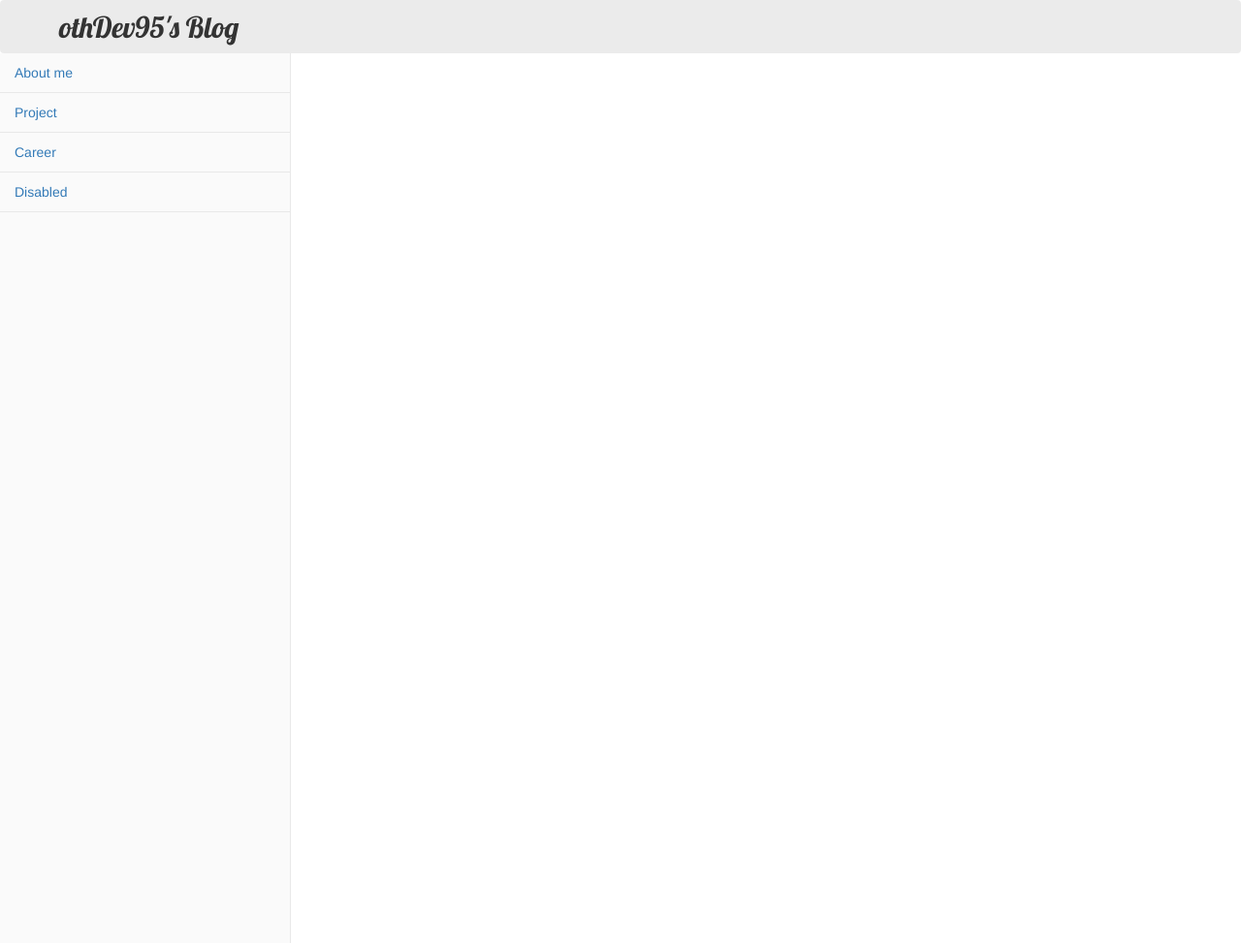
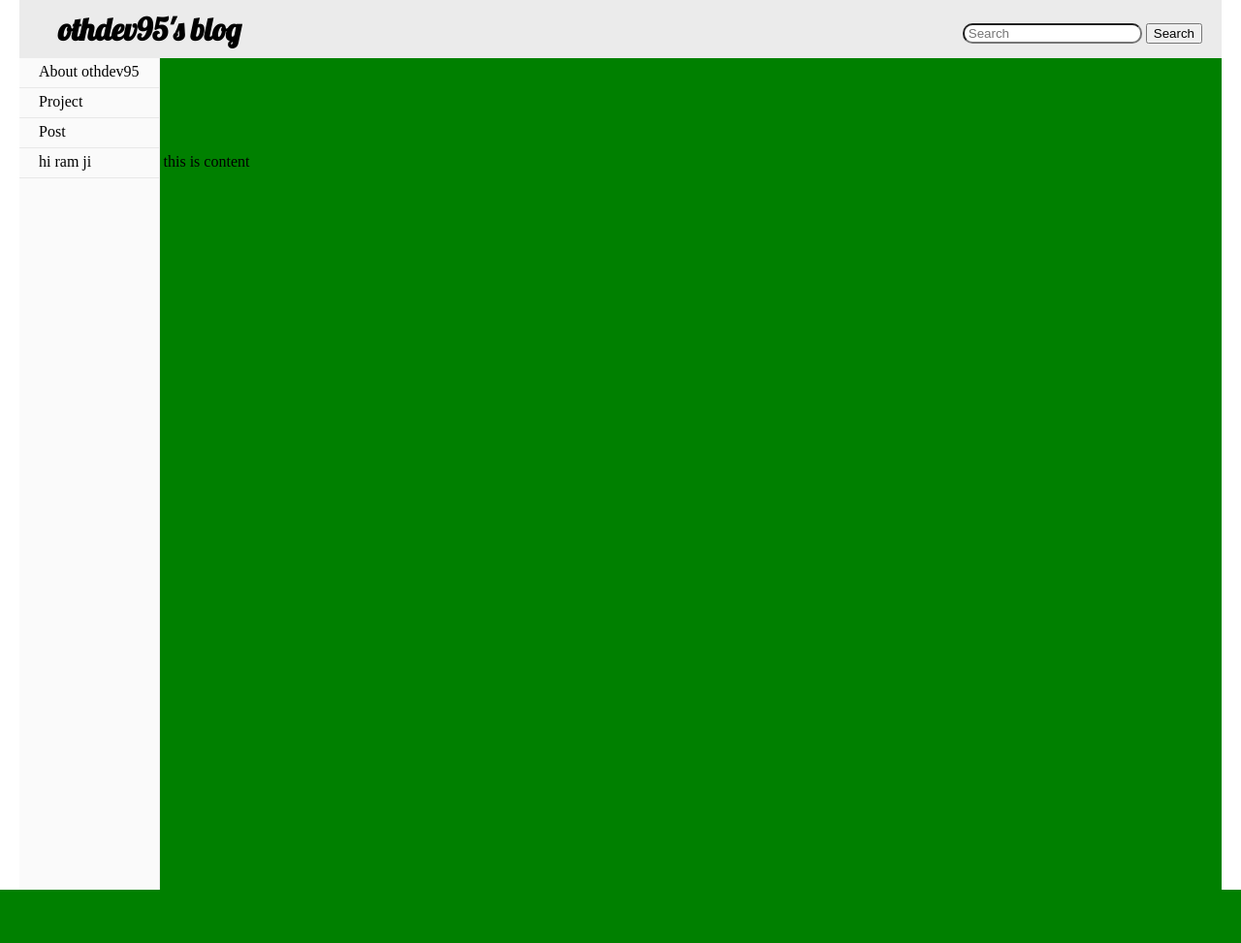
Before and after one commit to ohtaehyun/djangoTest, a Django app: template blog/templates/blog/base.html in a window 1280 px wide. Shown: the whole page at 97% size. After the commit the page ends 918 px from the top, so only its background shows below. Run offline with Django 3.2, Linux system fonts and the light colour scheme; the template is opened without the code that fills it, so the values that code supplies are empty; parts of the project's set-up code (start-up, migrations or seed data) failed here and were passed over; some libraries are stand-ins or nearby versions.

Commit message:
change css,html use vanila css

```diff
--- a/blog/static/blog/blog.css
+++ /dev/null
@@ -1,42 +0,0 @@
-
-html, body { height:100%; }
-
-.container{
-  overflow: auto;
-  margin: 0px;
-  padding: 0px;
-}
-
-.mynav{
-  width: 300px;
-  height:100vh;
-  background: #fafafa;
-  border-right: 1px solid rgba(0,0,0,.07);
-  display: inline-block;
-  float: left;
-}
-
-.navbar{
-  font-family: 'Lobster', cursive;
-  font-size: 30px;
-  height: 55px;
-  line-height: 55px;
-  margin: 0px;
-  padding-left: 60px;
-  background-color: rgba(0,0,0,.08);
-}
-
-.content{
-  display: inline-block;
-  float: left;
-}
-
-.divider{
-  height: 1px;
-  overflow: hidden;
-  background: rgba(0,0,0,.07);
-}
-
-.posr{
-  display: inline-block;
-}
--- /dev/null
+++ b/blog/static/css/base.css
@@ -0,0 +1,108 @@
+*,
+*::before,
+*::after {
+  box-sizing: border-box;
+}
+
+html,
+body {
+  min-width: 620px;
+  height: 100%;
+  margin: 0%;
+  overflow: auto;
+}
+
+.container {
+  height: 100%;
+  max-width: 1240px;
+  margin: auto;
+}
+
+/* Header */
+.header {
+  position: relative;
+  background-color: rgba(0, 0, 0, 0.08);
+  padding: 10px 20px 10px 40px;
+}
+
+.blog-title,
+h1 {
+  display: inline-block;
+  font-family: "Lobster", cursive;
+
+  margin-block-start: 0;
+  margin-block-end: 0;
+}
+
+a {
+  text-decoration: none;
+  color: black;
+  display: block;
+  margin-block-start: 0;
+  margin-block-end: 0;
+}
+p {
+  margin-block-start: 0;
+  margin-block-end: 0;
+}
+
+.search {
+  display: inline;
+  position: absolute;
+  top: 40%;
+  right: 20px;
+}
+
+.search > input[type="text"] {
+  border-radius: 10px;
+  border-style: inset;
+  outline: none;
+  text-indent: 2px;
+}
+
+/* Main */
+.main {
+  background-color: green;
+  height: 100%;
+}
+
+.nav-bar {
+  background: #fafafa;
+  display: inline-block;
+  border-right: 1px solid rgba(0, 0, 0, 0.07);
+  height: 100%;
+}
+
+.nav-ul {
+  display: block;
+  margin: auto;
+  padding-inline-start: 0;
+}
+.nav-item {
+  list-style-type: none;
+  display: block;
+  padding: 5px 20px;
+  height: 30px;
+}
+
+.nav-item:hover {
+  background-color: rgba(0, 0, 0, 0.07);
+}
+
+.divider {
+  display: block;
+  height: 1px;
+  width: 100%;
+  background-color: rgba(0, 0, 0, 0.07);
+}
+
+.content {
+  width: 70%;
+  display: inline-block;
+}
+
+/* Footer */
+.footer {
+  padding: 20px;
+  background-color: rgba(0, 0, 0, 0.19);
+}
--- a/blog/templates/blog/base.html
+++ b/blog/templates/blog/base.html
@@ -5,46 +5,44 @@
   <head>
     <meta charset="utf-8">
     <title>othDev95's blog</title>
-        <link rel="stylesheet" href="//maxcdn.bootstrapcdn.com/bootstrap/3.2.0/css/bootstrap.min.css">
-        <link rel="stylesheet" href="//maxcdn.bootstrapcdn.com/bootstrap/3.2.0/css/bootstrap-theme.min.css">
         <link href='//fonts.googleapis.com/css?family=Lobster&subset=latin,latin-ext' rel='stylesheet' type='text/css'>
-        <link rel="stylesheet" href="{% static 'blog/blog.css' %}">
+        <link rel="stylesheet" href="{% static 'css/base.css' %}">
         <meta name="viewport" content="width=device-width, initial-scale=1">
   </head>
   <body>
-    <nav class="navbar navbar-light bg-light">othDev95's Blog</nav>
+    <div class="container">
+      <header class="header">
+        <div class="blog-title"><h1>othdev95's blog</h1></div>
+        <form action="" class="search">
+          <input type="text" placeholder="Search" />
+          <button type="submit">Search</button>
+        </form>
+      </header>
 
-  <div class="content">
-    <div class="mynav">
-      <ul class="nav flex-column">
-        <li class="nav-item ">
-          <a class="nav-link active" href="#">About me</a>
-        </li>
-        <li class="divider"></li>
-        <li class="nav-item">
-          <a class="nav-link" href="#">Project</a>
-        </li>
-        <li class="divider"></li>
-        <li class="nav-item">
-          <a class="nav-link" href="#">Career</a>
-        </li>
-        <li class="divider"></li>
-        <li class="nav-item">
-          <a class="nav-link disabled" href="#" tabindex="-1" aria-disabled="true">Disabled</a>
-        </li>
-        <li class="divider"></li>
+      <main class="main">
+        <div class="nav-bar">
+          <ul class="nav-ul">
+            <li class="nav-item"><a href="">About othdev95</a></li>
+            <div class="divider"></div>
+            <li class="nav-item"><a href="">Project</a></li>
+            <div class="divider"></div>
+            <li class="nav-item"><a href="">Post</a></li>
+            <div class="divider"></div>
+            <li class="nav-item"><a href="">hi ram ji</a></li>
+            <div class="divider"></div>
+          </ul>
+        </div>
 
+        <div class="content">this is content
+          {% block content %}
+          {% endblock %}
+        </div>
 
-      </ul>
+      </main>
+
+      <footer class=" footer">
+        <p>© 2019 All Rights Reserved.</p>
+      </footer>
     </div>
-
-      <div class="content">
-        <div>
-            <div class="col-md-12">
-            {% block content %}
-            {% endblock %}
-            </div>
-        </div>
-      </div>
   </body>
 </html>
--- a/blog/templates/blog/post_list.html
+++ b/blog/templates/blog/post_list.html
@@ -10,12 +10,12 @@
     <link rel="stylesheet" href="//maxcdn.bootstrapcdn.com/bootstrap/3.2.0/css/bootstrap-theme.min.css">
 
     <link rel="stylesheet" href="//fonts.googleapis.com/css?family=Lobster&subset=latin,latin-ext" type="text/css">
-    <link rel="stylesheet" href="{% static 'blog/blog.css' %}">
+    <link rel="stylesheet" href="{% static 'css/base.css' %}">
 
   </head>
 
   <body>
-    <div class="content">
+    <div class>
       {% block content %}
       {% for post in posts %}
       <div class="post">
```
